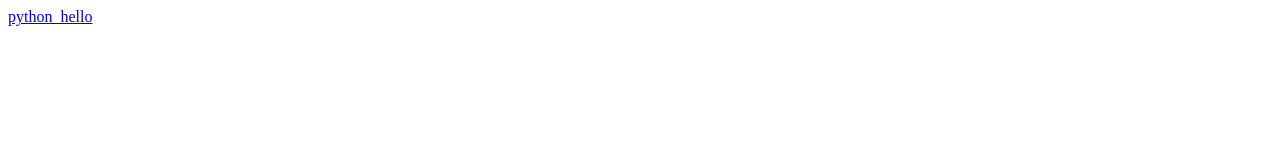
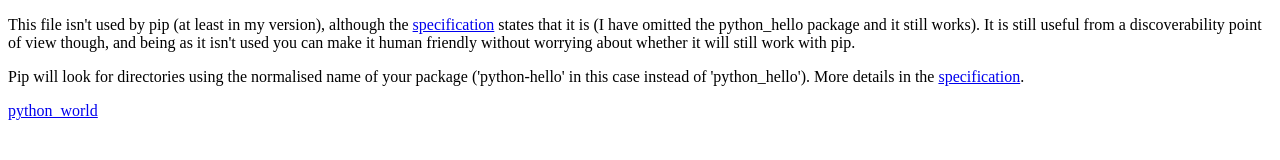
Before and after one commit to ceddlyburge/python-package-server, a plain HTML site: page index.html in a window 1280 px wide. Drawn offline with Linux system fonts and the light colour scheme.

```diff
--- a/index.html
+++ b/index.html
@@ -4,7 +4,8 @@
     <title>RES Python Package Index</title>
   </head>
   <body>
-	<!-- Note name normalisation here, from 'python_hello', to 'python-hello' -->
-    <a href="python-hello/">python_hello</a>
+	<p>This file isn't used by pip (at least in my version), although the <a href="https://www.python.org/dev/peps/pep-0503/">specification</a> states that it is (I have omitted the python_hello package and it still works). It is still useful from a discoverability point of view though, and being as it isn't used you can make it human friendly without worrying about whether it will still work with pip.</p>
+	<p>Pip will look for directories using the normalised name of your package ('python-hello' in this case instead of 'python_hello'). More details in the <a href="https://www.python.org/dev/peps/pep-0503/#normalized-names">specification</a>.</p>
+    <a href="python-world/">python_world</a>
   </body>
 </html>
```
